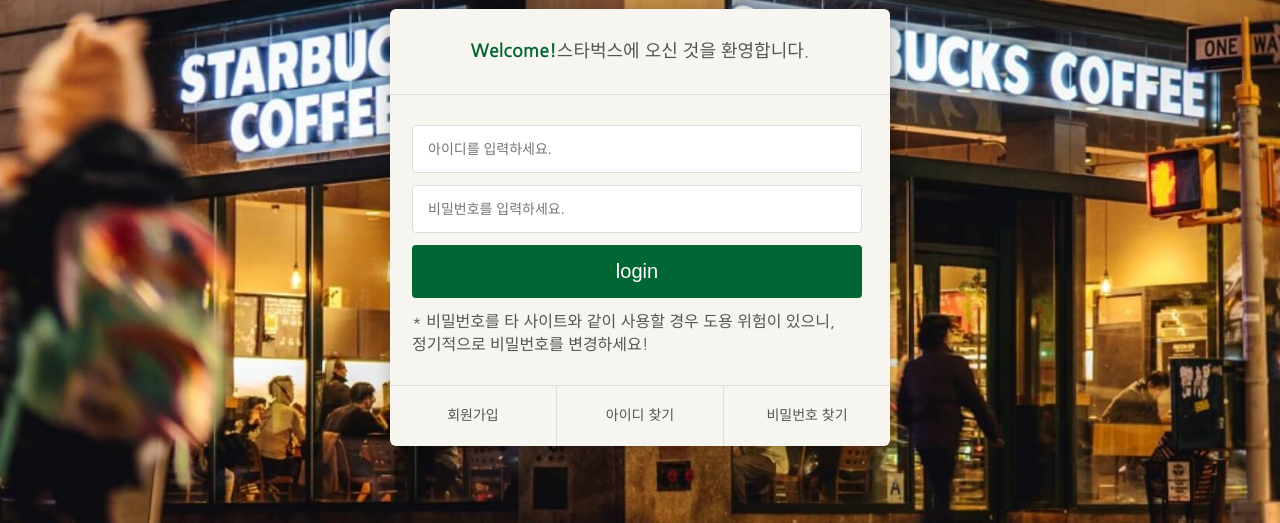
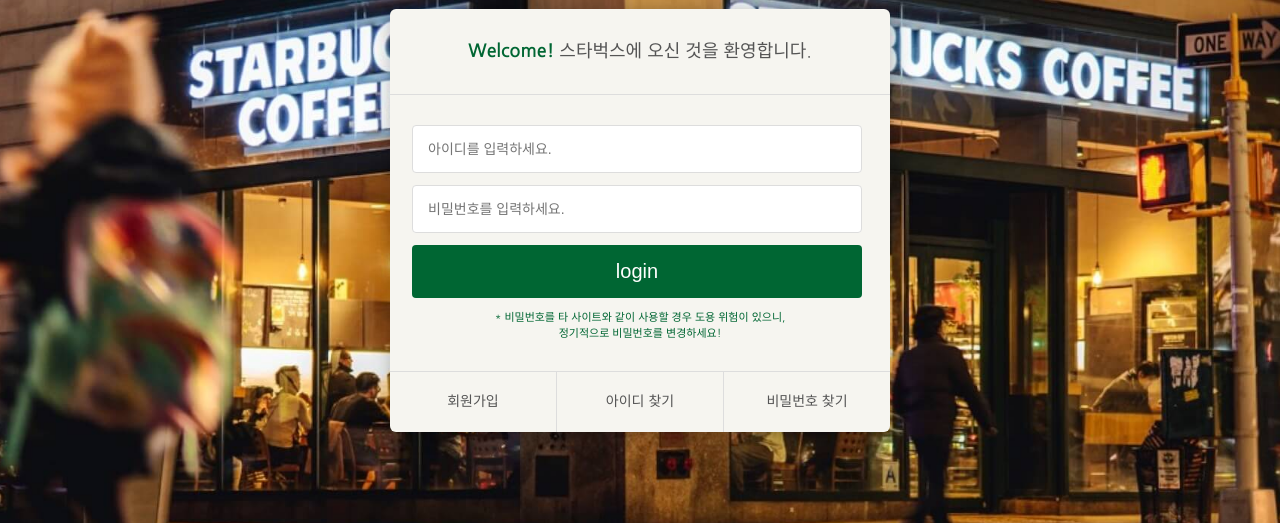
Before and after one commit to mimikim419/starbucks, a plain HTML site: page signin/index.html in a window 1280 px wide. Shown: the part 277-800 px from the top of the page. Drawn offline with nearby package versions, Linux system fonts and the light colour scheme.

Commit message:
signin add.

```diff
--- a/css/signin.css
+++ b/css/signin.css
@@ -54,6 +54,12 @@
   font-size: 20px;
   cursor: pointer;
 }
+
+.signin__card p {
+  font-size: 11px;
+  text-align: center;
+  color: #006633;
+}
 .signin__card .actions {
   display: flex;
   border-top: 1px solid #ddd;
```
Also changed, not shown: signin/index.html (+1 -1 lines).
